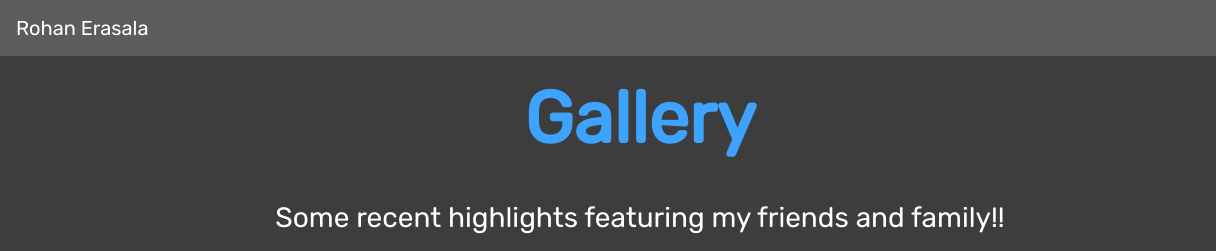
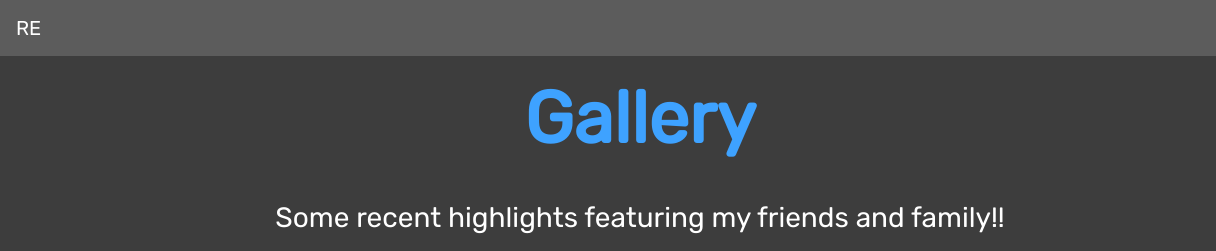
Before and after one commit to rerasala/portfolio, a plain HTML site: page Gallery.html in a window 1280 px wide. Shown: the top 251 px of the page, 0-1216 px from the left. Drawn offline with Linux system fonts and the light colour scheme; grey boxes are pictures that could not be loaded.

Commit message:
Update Gallery.html

```diff
--- a/Gallery.html
+++ b/Gallery.html
@@ -29,7 +29,7 @@
   </script>
 
   <nav>
-    <a id = "logo" href="#home" onclick="displayMenu()">Rohan Erasala</a>
+    <a id = "logo" href="#home" onclick="displayMenu()">RE</a>
     <div id="navElements">
       <a class = "navLink" href="index.html">Home</a>
       <a class = "navLink current" href="about.html">About</a>
```
